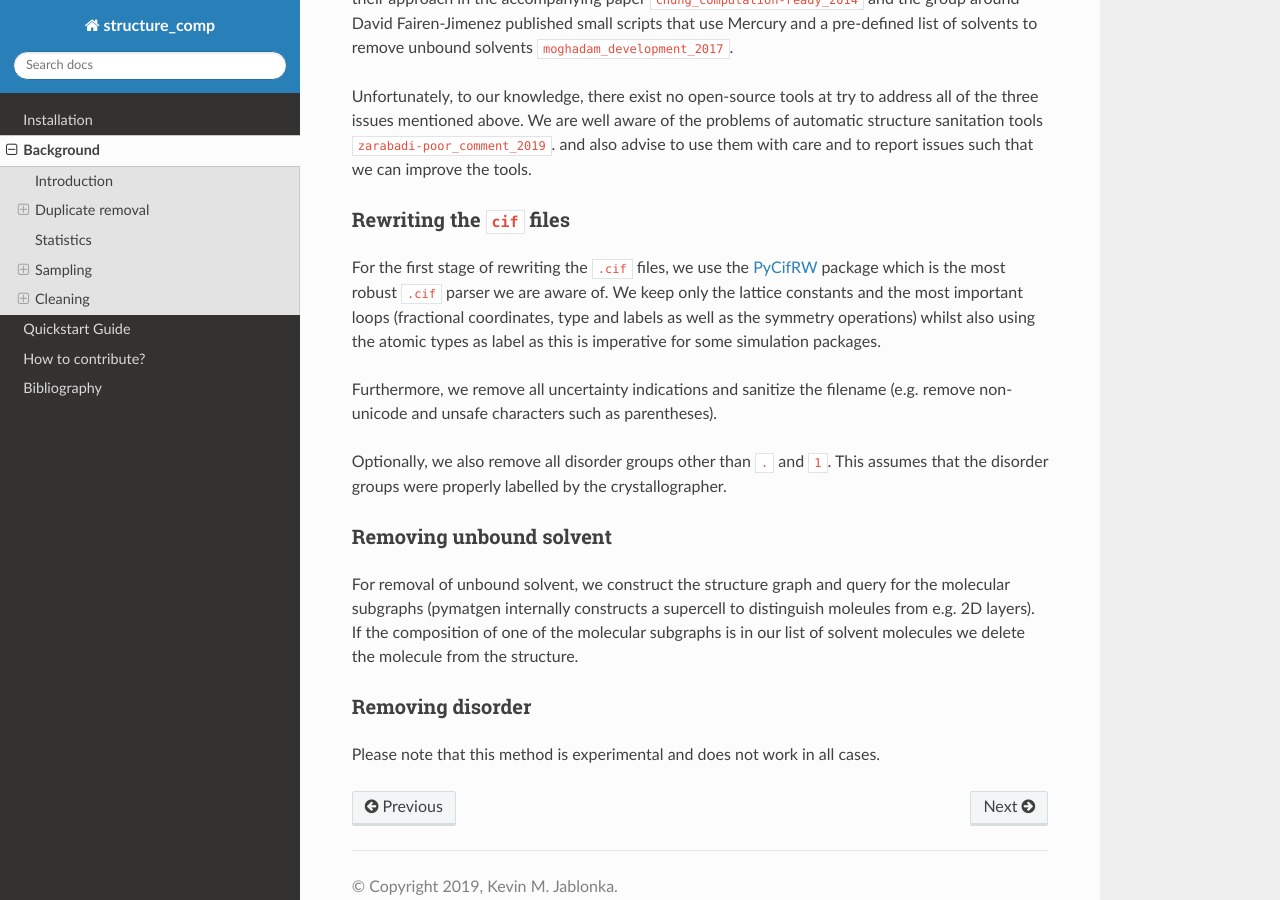
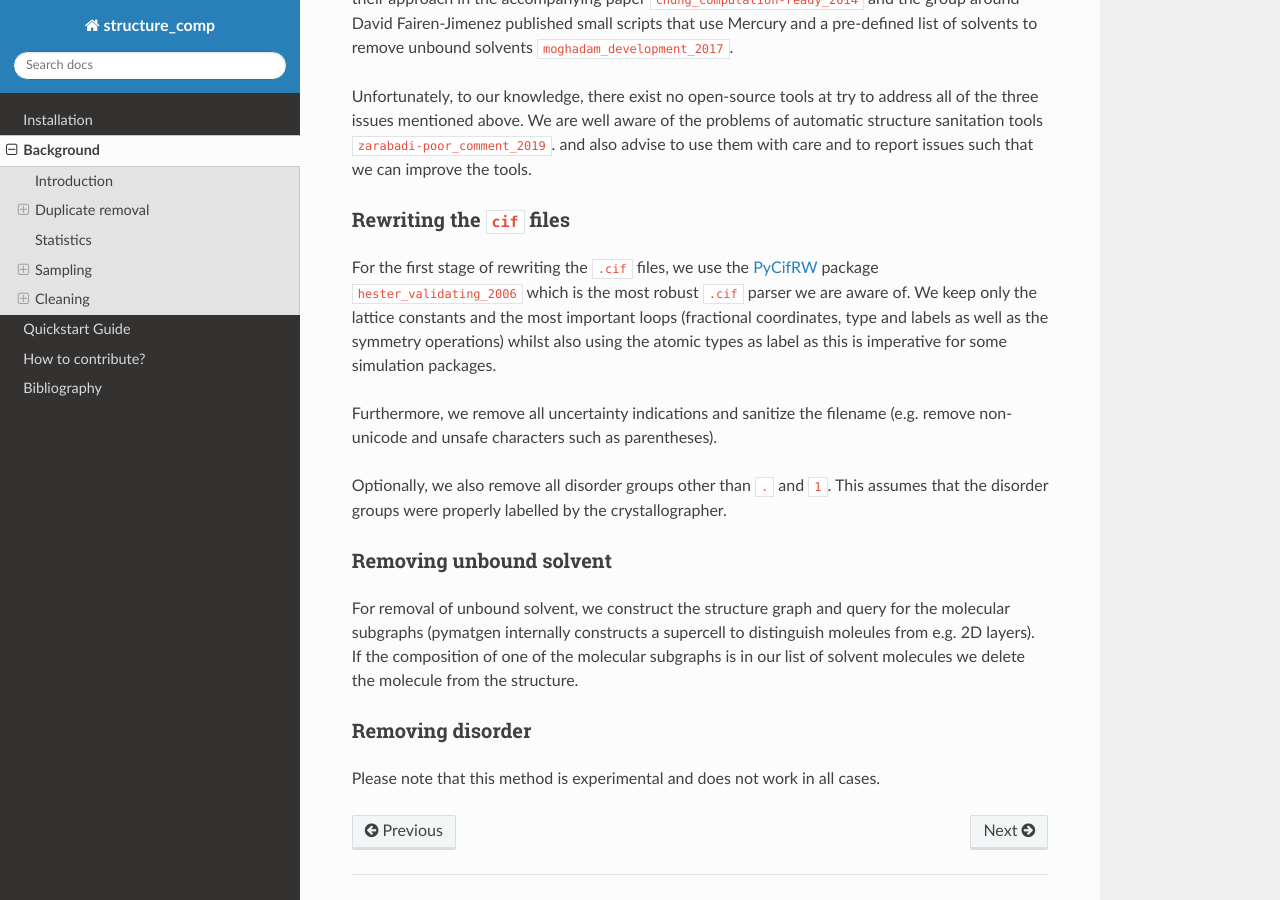
Before and after one commit to kjappelbaum/structure_comp, a Sphinx documentation site: the page built from docs/source/background.rst, in a window 1280 px wide and 900 px high, scrolled down 2538 px. Built offline with Sphinx 7.4.7 and the Read the Docs theme 2.0.0, drawn with Linux system fonts in a browser that asks for light colours; cross-references to code outside the pages are shown as plain code; some of the changed lines change nothing that is shown.

Commit message:
added reference for Ciffile library

```diff
--- a/docs/source/_static/bibliography.bib
+++ b/docs/source/_static/bibliography.bib
@@ -176,3 +176,24 @@
 	year = {2019},
 	pages = {acsami.8b15684}
 }
+
+@article{hester_validating_2006,
+	title = {A validating {CIF} parser: \textit{{PyCIFRW}}},
+	volume = {39},
+	issn = {0021-8898},
+	shorttitle = {A validating {CIF} parser},
+	url = {http://scripts.iucr.org/cgi-bin/paper?S0021889806015627},
+	doi = {10.1107/S0021889806015627},
+	abstract = {PyCIFRW
+              is a general-purpose Python package providing a simple, powerful interface for working with CIF files. Objects and methods are available for reading, writing and manipulating CIF files and dictionaries. Comprehensive validation of CIF files and dictionaries against DDL1 or DDL2 dictionaries is also possible.
+              PyCIFRW
+              is easily included in larger projects and is portable across a large number of platforms. Although written in an interpreted language, parsing and validation times are acceptable for most applications.},
+	number = {4},
+	urldate = {2019-04-10},
+	journal = {Journal of Applied Crystallography},
+	author = {Hester, J. R.},
+	month = aug,
+	year = {2006},
+	pages = {621--625},
+	file = {Full Text:/home/kevin/Zotero/storage/PB6GZVKE/Hester - 2006 - A validating CIF parser iPyCIFRWi.pdf:application/pdf}
+}
--- a/docs/source/background.rst
+++ b/docs/source/background.rst
@@ -124,7 +124,7 @@ and also advise to use them with care and to report issues such that we can impr
 
 Rewriting the :code:`cif` files
 ................................
-For the first stage of rewriting the :code:`.cif` files, we use the `PyCifRW <https://pypi.org/project/PyCifRW/4.3/>`_ package which is the most robust
+For the first stage of rewriting the :code:`.cif` files, we use the `PyCifRW <https://pypi.org/project/PyCifRW/4.3/>`_ package :cite:`hester_validating_2006` which is the most robust
 :code:`.cif` parser we are aware of. We keep only the lattice constants and the most important loops (fractional coordinates,
 type and labels as well as the symmetry operations) whilst also using the atomic types as label as this is imperative for some simulation packages.
 
```
